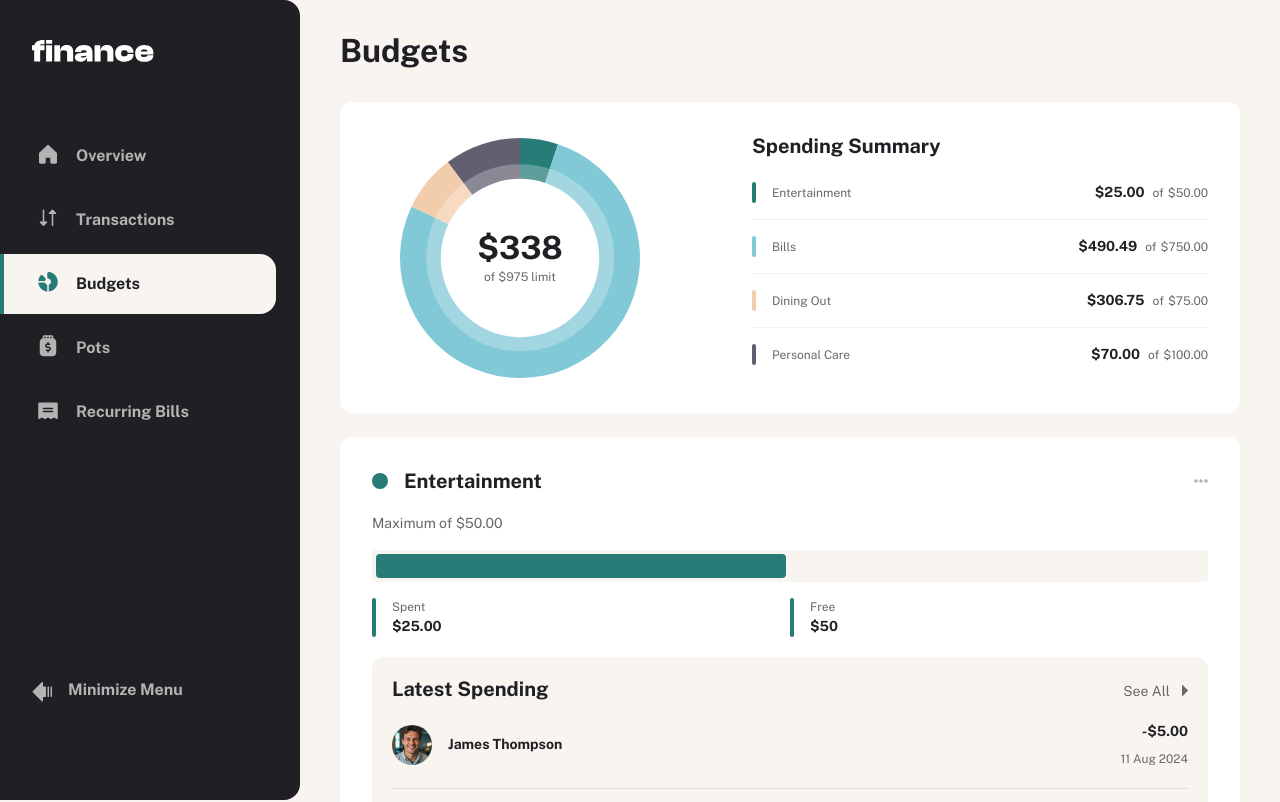
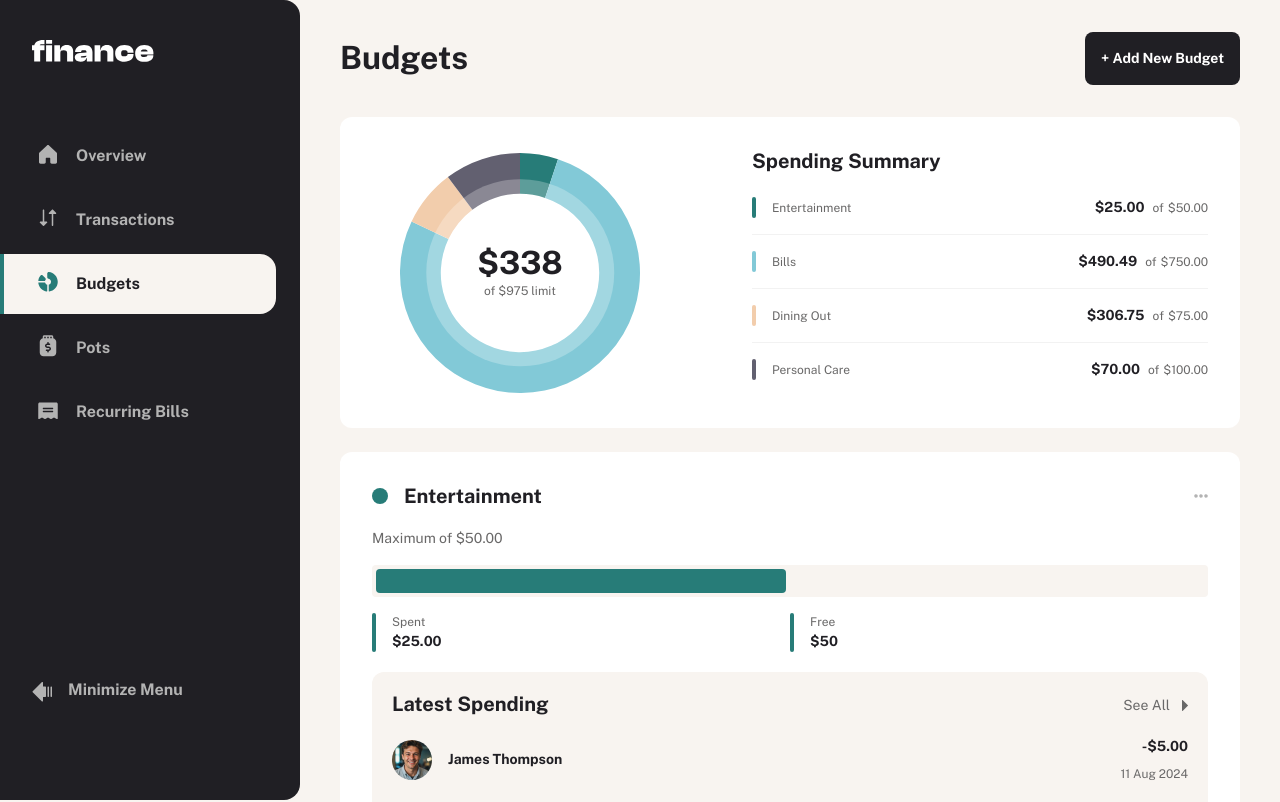
Before and after one commit to PioKl/Personal-Finance-App, a Next.js app: page /budgets in a window 1280 px wide. Shown: the top 802 px of the page. Built offline with nearby package versions, Linux system fonts and the light colour scheme.

Commit message:
Add New Budget Button

```diff
--- a/app/(root)/budgets/page.tsx
+++ b/app/(root)/budgets/page.tsx
@@ -8,6 +8,7 @@ import {
   BudgetWithTransactionsAmounts,
 } from "@/interfaces";
 import CategoryBudgets from "@/components/budgets/CategoryBudgets";
+import Button from "@/components/ui/Button";
 const Budgets = () => {
   /* Rzutowanie przez `unknown`, żeby TS pozwolił bezpiecznie określić strukturę.
   Dane JSON nie mają przypisanego pola _type dlatego unknown*/
@@ -51,8 +52,15 @@ const Budgets = () => {
 
   return (
     <section className="grid gap-space-400">
-      <div>
+      <div className="flex items-center justify-between">
         <h1>Budgets</h1>
+        <Button
+          variant="primary"
+          isALink={false}
+          className="flex items-center gap-space-150"
+        >
+          + Add New Budget
+        </Button>
       </div>
       <div className="flex flex-col gap-space-300 2xl:flex-row">
         <SectionCard
```
